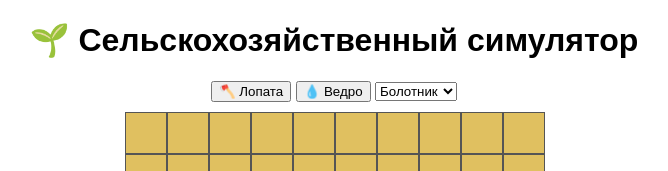
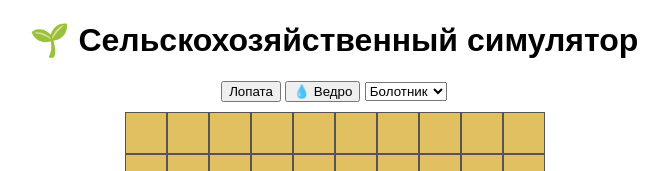
Before and after one commit to Balbes671/laba, a plain HTML site: page index.html in a window 1280 px wide. Shown: the top 171 px of the page, without its empty margins (306-974 px from the left). Drawn offline with Linux system fonts and the light colour scheme.

Commit message:
Update index.html

```diff
--- a/index.html
+++ b/index.html
@@ -9,7 +9,7 @@
 <h1>🌱 Сельскохозяйственный симулятор</h1>
 
 <div class="toolbar">
-    <button id="shovel">🪓 Лопата</button>
+    <button id="shovel"> Лопата</button>
     <button id="bucket">💧 Ведро</button>
     <select id="seedSelect">
         <option value="swamp">Болотник</option>
@@ -22,4 +22,5 @@
 
 <script src="script.js"></script>
 </body>
+
 </html>
```
